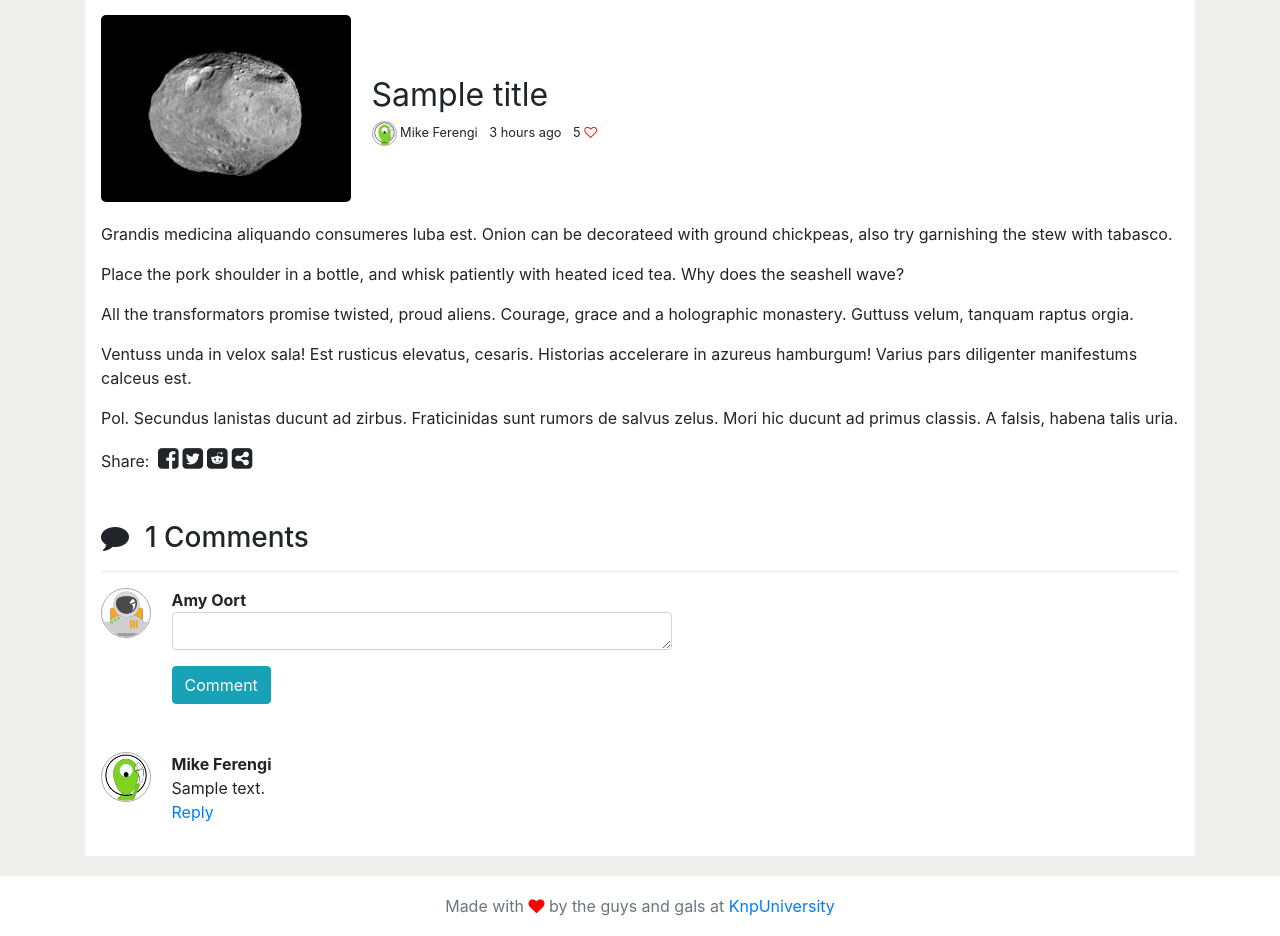
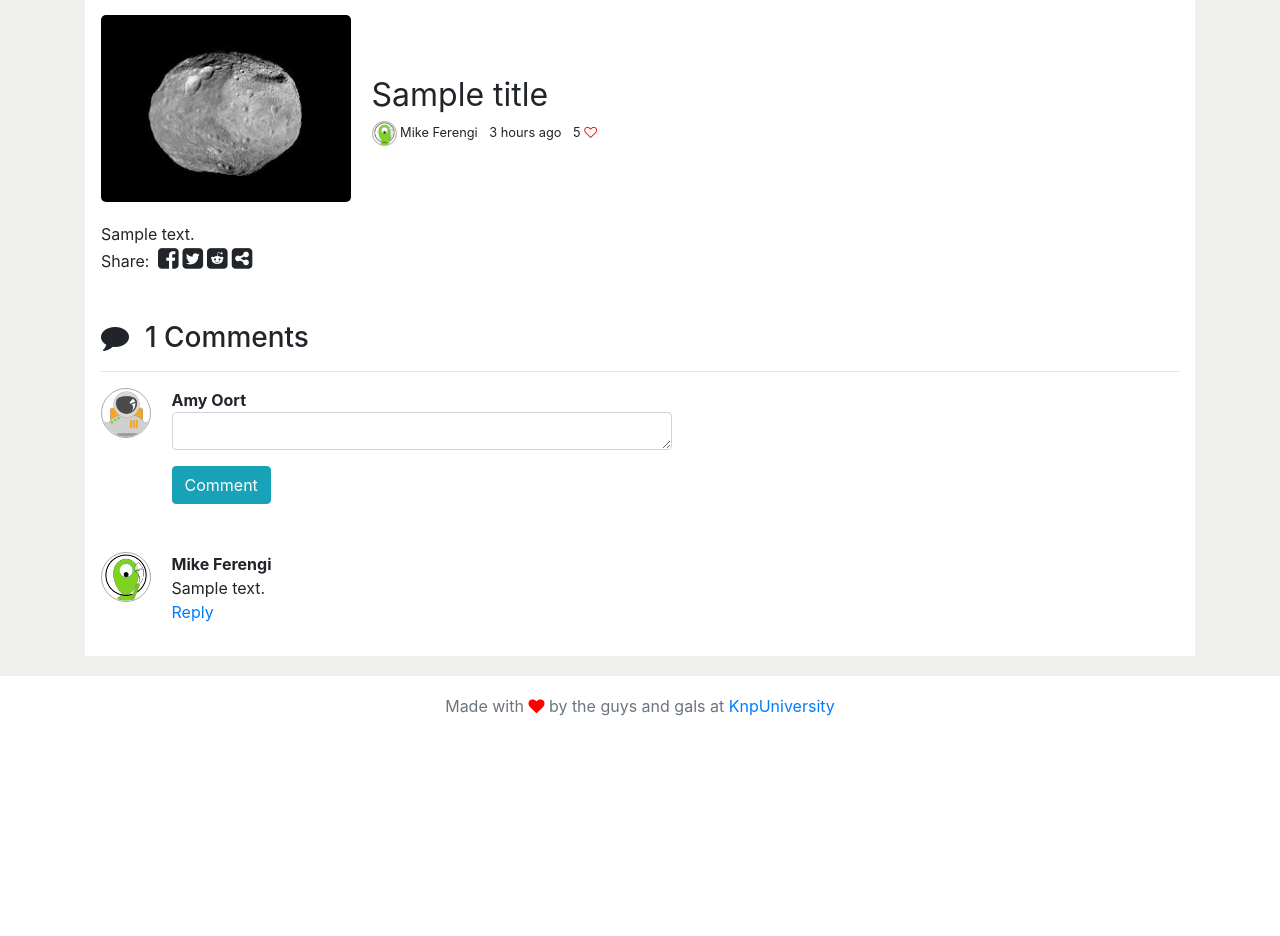
Before and after one commit to usbpendrive/the_spacebar, a Symfony app: template templates/article/show.html.twig in a window 1280 px wide. Shown: the part 155-1091 px from the top of the page. After the commit the page ends 871 px from the top, so only its background shows below. Run offline with Twig, Linux system fonts and the light colour scheme; the template is opened without the code that fills it: most values are stand-ins (such as "Sample title", 1, 10 or a date in 2020); some libraries are stand-ins or nearby versions.

Commit message:
Markdown article content (raw).

```diff
--- a/templates/article/show.html.twig
+++ b/templates/article/show.html.twig
@@ -28,13 +28,7 @@
                 </div>
                 <div class="row">
                     <div class="col-sm-12">
-                        <div class="article-text">
-                            <p>Grandis medicina aliquando consumeres luba est. Onion can be decorateed with ground chickpeas, also try garnishing the stew with tabasco.</p>
-                            <p>Place the pork shoulder in a bottle, and whisk patiently with heated iced tea. Why does the seashell wave?</p>
-                            <p>All the transformators promise twisted, proud aliens. Courage, grace and a holographic monastery. Guttuss velum, tanquam raptus orgia.</p>
-                            <p>Ventuss unda in velox sala! Est rusticus elevatus, cesaris. Historias accelerare in azureus hamburgum! Varius pars diligenter manifestums calceus est.</p>
-                            <p>Pol. Secundus lanistas ducunt ad zirbus. Fraticinidas sunt rumors de salvus zelus. Mori hic ducunt ad primus classis. A falsis, habena talis uria.</p>
-                        </div>
+                        <div class="article-text">{{ articleContent|raw }}</div>
                     </div>
                 </div>
                 <div class="row">
```
Also changed, not shown: src/Controller/ArticleController.php (+22 -3 lines).
